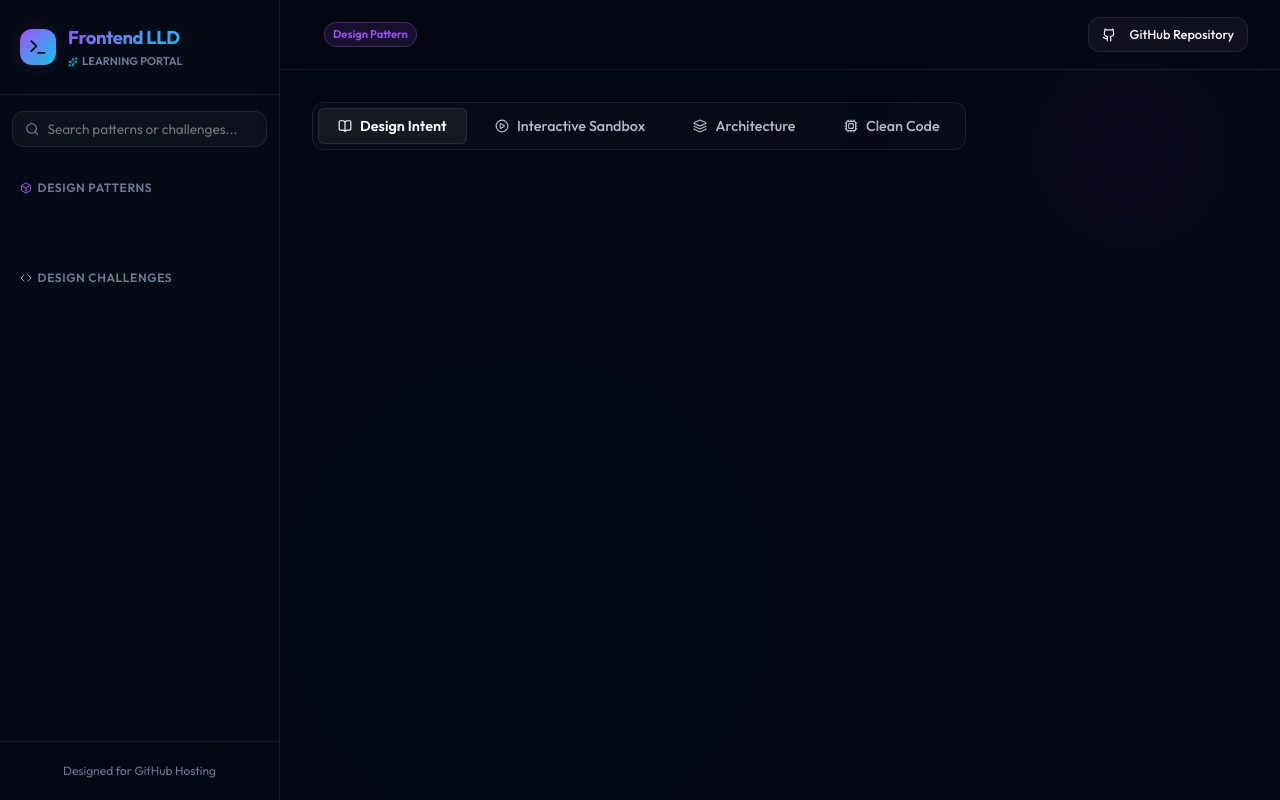
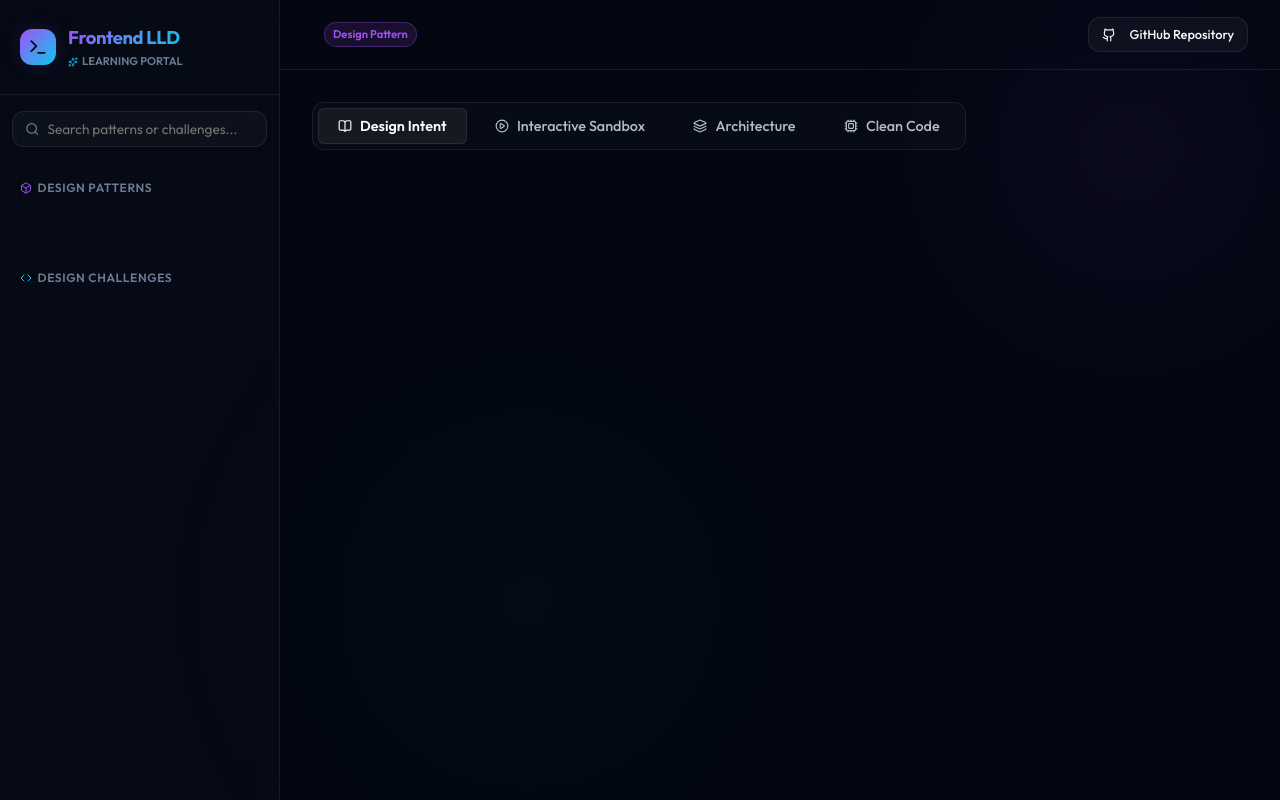
Before and after one commit to gopal0208/frontend-lld, a React (Vite) app: page / in a window 1280 px wide. Built offline with nearby package versions, Linux system fonts and the light colour scheme.

Commit message:
style: remove designed for github hosting footer in sidebar

```diff
--- a/src/components/Sidebar.tsx
+++ b/src/components/Sidebar.tsx
@@ -143,17 +143,6 @@ export const Sidebar: React.FC<SidebarProps> = ({
         </div>
 
       </div>
-
-      <div style={{
-        padding: '1.25rem',
-        borderTop: '1px solid var(--border-color)',
-        fontSize: '0.75rem',
-        color: 'var(--text-muted)',
-        textAlign: 'center',
-        background: 'rgba(0,0,0,0.1)',
-      }}>
-        Designed for GitHub Hosting
-      </div>
     </aside>
   );
 };
```
